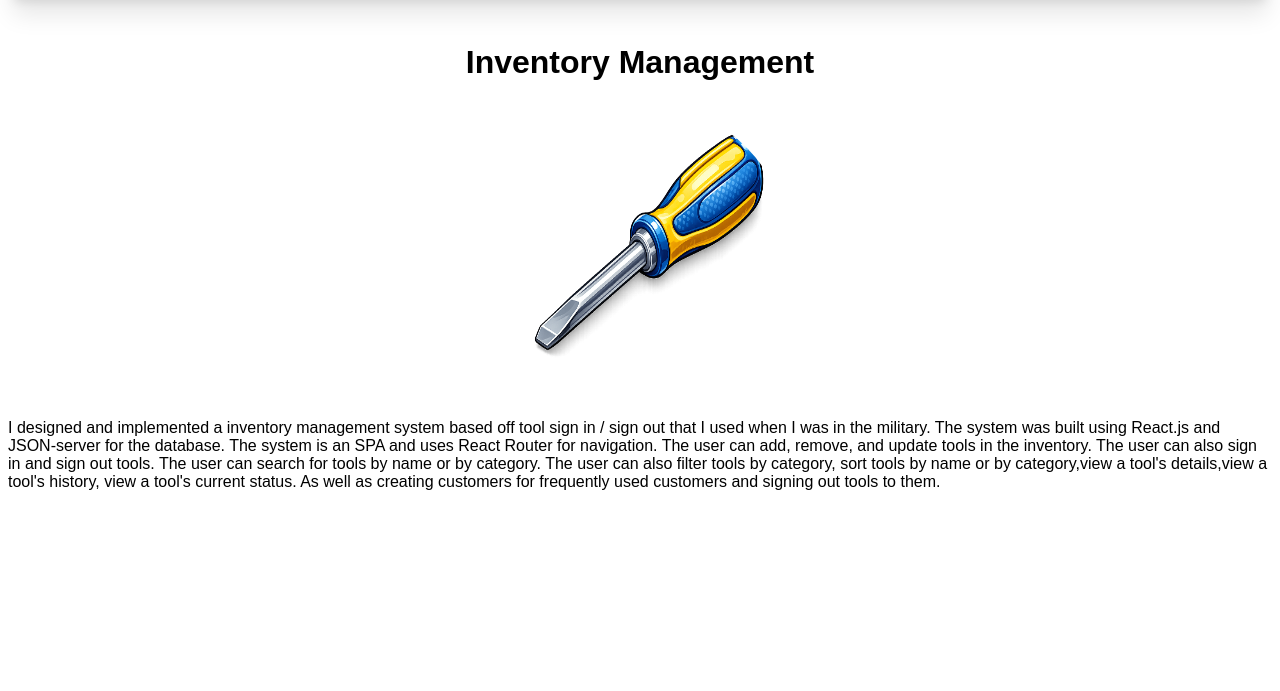
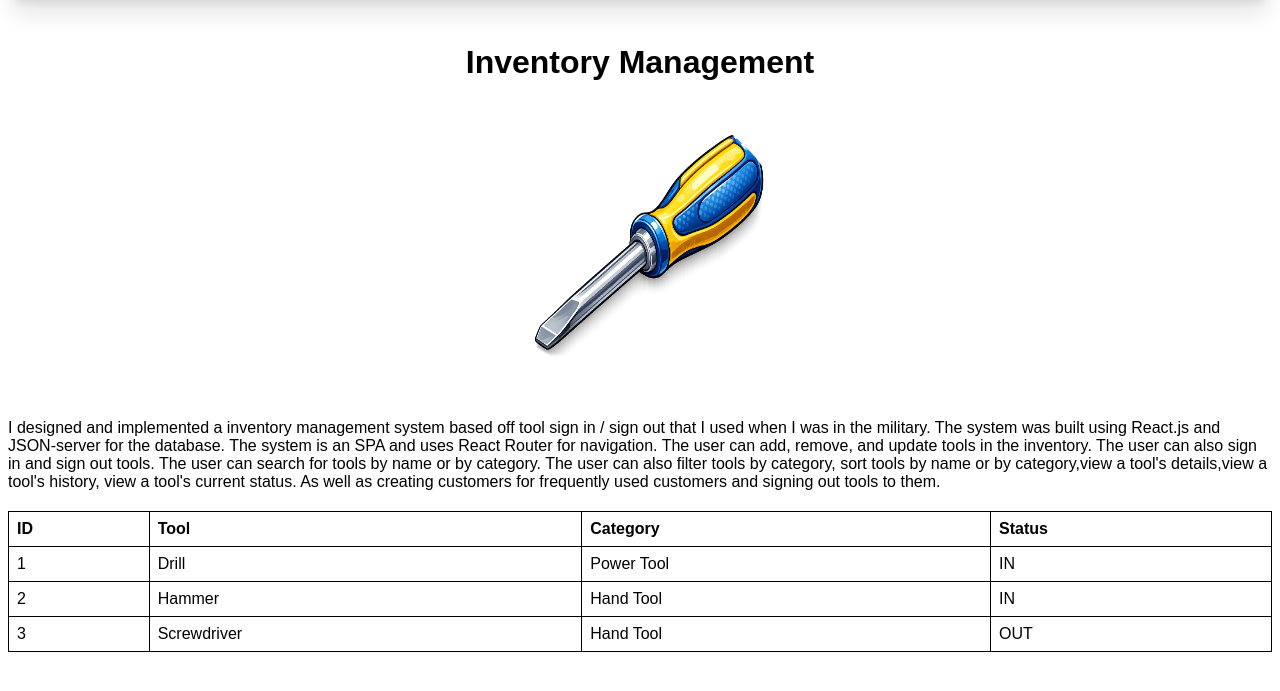
Before and after one commit to SpencerRenfro/CYOP_300_flaskApp, a Flask app: page /inventory_management in a window 1280 px wide. Shown: the part 75-766 px from the top of the page. Run offline with Flask 3, Linux system fonts and the light colour scheme.

Commit message:
adds login, and table for inventory management

```diff
--- a/app.py
+++ b/app.py
@@ -32,6 +32,13 @@ def check_username_exists(username, email):
             return True
     return False
 
+def check_password(username, email, password):
+    users = load_users()
+    for user in users["users"]:
+        if user["username"].lower() == username.lower() or user["email"].lower() == username.lower():
+            if user["password"] == password:
+                return True
+    return False
 # Routes
 @app.route("/")
 def index():
@@ -54,6 +61,10 @@ def steamaction():
 @app.route("/inventory_management")
 def inventory_management():
     return render_template('inventory_management.html')
+
+@app.route("/user_homepage/<username>")
+def user_homepage(username):
+    return render_template("user_homepage.html", username=username)
 
 @app.route("/signup", methods=["GET", "POST"])
 def signup():
@@ -89,11 +100,11 @@ def signup():
 def login():
     username = request.args.get("username")
     password = request.args.get("password")
-
-    print("Hello from login")
+    email = request.args.get("email")
 
     if username and password:
-        print("LOGIN GET:", username, password)
+        if  check_password(username, email, password):
+            return redirect(url_for('user_homepage', username=username))
 
     return render_template("login.html")
 
--- a/static/styles.css
+++ b/static/styles.css
@@ -170,3 +170,17 @@ body {
   justify-content: center;
   align-items: center;
 }
+
+.table {
+  width: 100%;
+  border-collapse: collapse;
+  margin: 20px 0;
+  border : solid 1px black;
+}
+
+.table th,
+.table td {
+  border: solid 1px black;
+  padding: 0.5rem;
+  text-align: left;
+}
--- a/templates/inventory_management.html
+++ b/templates/inventory_management.html
@@ -34,6 +34,38 @@
              The user can also filter tools by category, sort tools by name or by category,view a tool's details,view a tool's history,
              view a tool's current status. As well as creating customers for frequently used customers and signing out tools to them.
         </p>
+        <div>
+            <table class="table">
+                <thead>
+                    <tr>
+                        <th>ID</th>
+                        <th>Tool</th>
+                        <th>Category</th>
+                        <th>Status</th>
+                    </tr>
+                </thead>
+                <tbody>
+                    <tr>
+                        <td>1</td>
+                        <td>Drill</td>
+                        <td>Power Tool</td>
+                        <td>IN</td>
+                    </tr>
+                    <tr>
+                        <td>2</td>
+                        <td>Hammer</td>
+                        <td>Hand Tool</td>
+                        <td>IN</td>
+                    </tr>
+                    <tr>
+                        <td>3</td>
+                        <td>Screwdriver</td>
+                        <td>Hand Tool</td>
+                        <td>OUT</td>
+                    </tr>
+                </tbody>
+
+        </div>
     </div>
 </body>
 </html>
--- a/templates/login.html
+++ b/templates/login.html
@@ -35,7 +35,7 @@
             <form  method="get" action="{{ url_for('login') }}" class="form">
                 <!-- action="/login" -->
                 <div>
-                    <label for="username">Username</label>
+                    <label for="username">Username or Email</label>
                     <input type="text" id="username" name="username" required>
                 </div>
                 <div>
```
Also changed, not shown: templates/user_homepage.html (added, +11 -0 lines).
